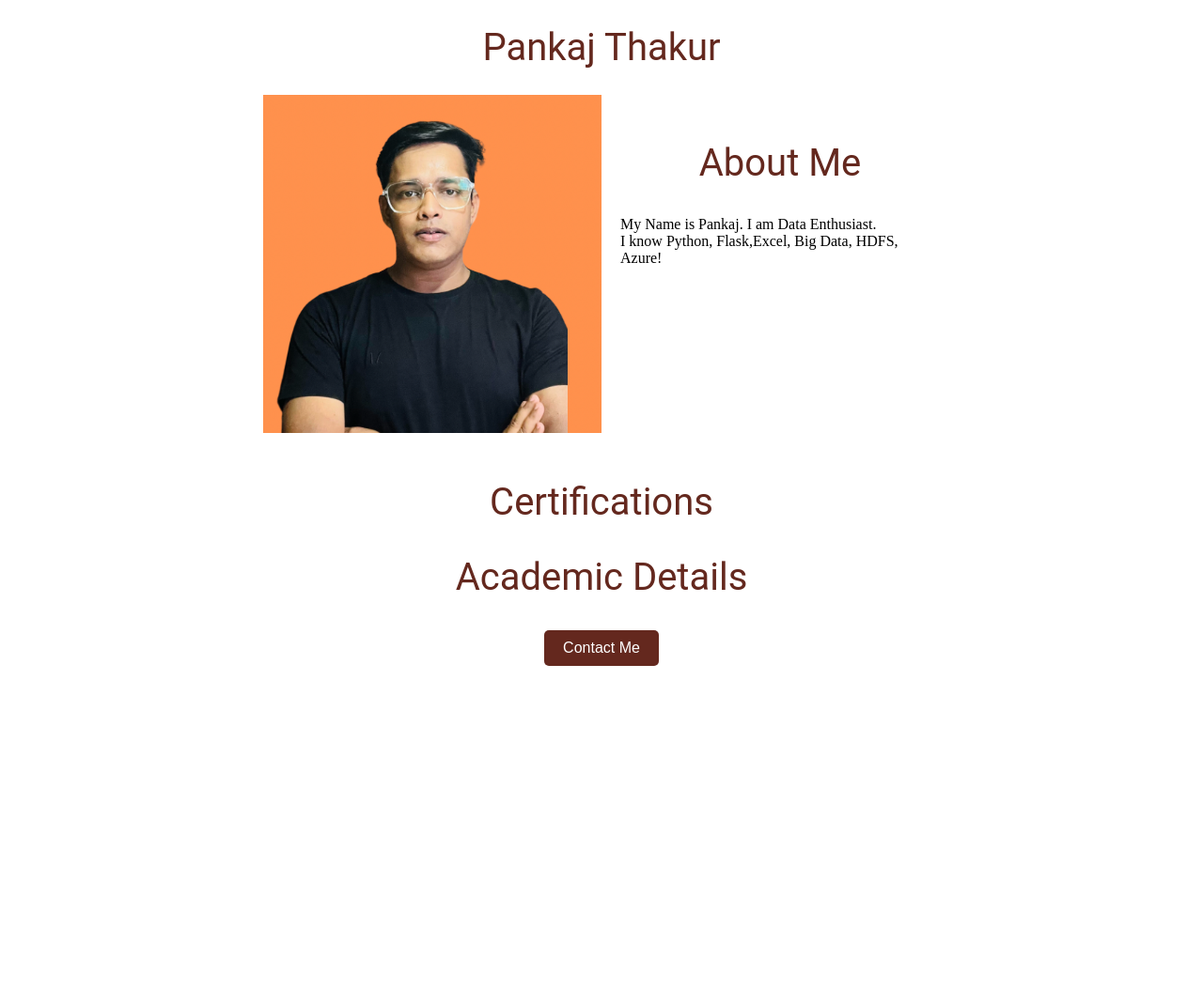
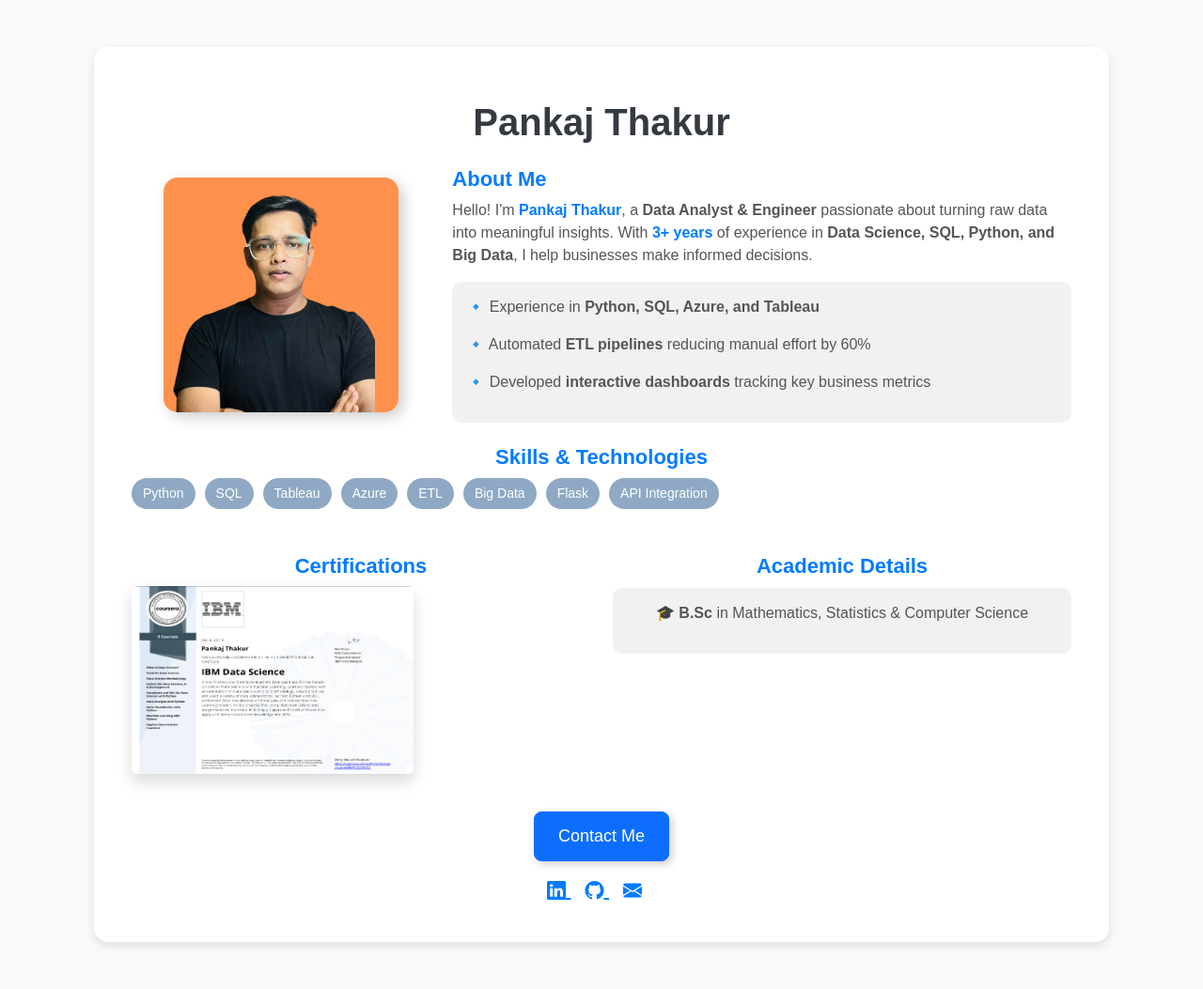
Before and after one commit to pankajthakur3999/webdev, a Flask app: page / in a window 1280 px wide. Shown: the whole page at 94% size. Before the commit the page ends 709 px from the top, so only its background shows below. Run offline with Flask 3, Linux system fonts and the light colour scheme.

Commit message:
Added Bootstrap

```diff
--- a/templates/home.html
+++ b/templates/home.html
@@ -1,94 +1,162 @@
 <!DOCTYPE html>
-<html>
+<html lang="en">
 <head>
-        <title>Pankaj Portfolio</title>
+    <meta charset="utf-8">
+    <meta name="viewport" content="width=device-width, initial-scale=1">
+    <link href="https://cdn.jsdelivr.net/npm/bootstrap@5.2.3/dist/css/bootstrap.min.css" rel="stylesheet">
+    <title>Pankaj Thakur - Portfolio</title>
     <style>
+        body {
+            padding: 50px 100px;
+            background-color: #f8f9fa;
+            font-family: 'Arial', sans-serif;
+        }
+        .container {
+            background: white;
+            padding: 40px;
+            border-radius: 15px;
+            box-shadow: 0px 4px 10px rgba(0, 0, 0, 0.1);
+        }
+        #photo {
+            width: 100%;
+            max-width: 250px;
+            border-radius: 15px;
+            box-shadow: 5px 5px 15px rgba(0, 0, 0, 0.2);
+        }
         h1 {
-                font-size: 40px;
-                font-family: Roboto;
-                font-weight: normal;
-                color: rgb(100, 40, 30);
-                text-align: center;
+            font-weight: bold;
+            color: #343a40;
         }
         h2 {
-                font-size: 40px;
-                font-family: Roboto;
-                font-weight: normal;
-                color: rgb(100, 40, 30);
-                text-align: center;
+            font-size: 22px;
+            font-weight: bold;
+            color: #007bff;
         }
-            #photo {
-                width: 50%;
-                height: 360px;
-                object-fit: cover;
-                display: block;
-                float: left; /* Moves the image to the left */
-                margin-right: 20px; /* Creates space between the image and text */
+        p {
+            font-size: 16px;
+            color: #555;
         }
-            .about-container {
-                overflow: hidden; /* Prevents layout breaking with floated elements */
-                margin-bottom: 50px; /* Adds space before the next section */
+        .highlight {
+            font-weight: bold;
+            color: #007bff;
         }
-
-            .about-text {
-                width: 45%;
-                font-family: Roboto, sans-serif;
-                color: rgb(80, 40, 30);
+        .skills-list {
             display: flex;
-                flex-direction: column;
-                justify-content: center;
-                margin-left: auto; /* Pushes it next to the image */
+            flex-wrap: wrap;
+            gap: 10px;
         }
-
-            .center-content {
-                clear: both; /* Ensures it appears below the floated elements */
-                text-align: center; /* Centers the elements */
-                margin-top: 50px; /* Adds space from the content above */
+        .skill-badge {
+            background-color: #8fa9c4;
+            color: white;
+            padding: 6px 12px;
+            border-radius: 20px;
+            font-size: 14px;
         }
-
-            #container {
-                max-width: 720px;
-                margin: 0 auto 0 auto;
+        .info-box {
+            background: #f1f1f1;
+            padding: 15px;
+            border-radius: 10px;
+            margin-top: 10px;
         }
-            button {
-                display: block;
-                margin: 20px auto; /* Centers the button */
-                padding: 10px 20px;
-                font-size: 16px;
-                background-color: rgb(100, 40, 30);
-                color: white;
-                border: none;
-                cursor: pointer;
-                border-radius: 5px;
+        .btn-custom {
+            font-size: 18px;
+            padding: 12px 25px;
+            border-radius: 8px;
+            box-shadow: 3px 3px 10px rgba(0, 0, 0, 0.2);
         }
-            button:hover {
-                background-color: rgb(80, 30, 20);
+        .social-icons a {
+            color: #007bff;
+            font-size: 20px;
+            margin-right: 15px;
+            transition: 0.3s;
         }
-
-            p {
-                font-family: Roboto;
-                font-weight: normal;
-                color: rgb(80, 40, 30);
+        .social-icons a:hover {
+            color: #0056b3;
         }
     </style>
 </head>
 <body>
-        <div id="container">
-            <h1>Pankaj Thakur</h1>
 
-            <div class="about-container">
-                <img id="photo" src="static/Passport_size_photo.png" alt="Pankaj Thakur">
-                <p class="about-text">
+<div class="container text-center">
+    <h1 class="mt-3 mb-4">Pankaj Thakur</h1>
+
+    <!-- Photo & About Me -->
+    <div class="row align-items-center mt-4">
+        <div class="col-md-4 text-center">
+            <img id="photo" class="img-fluid" src="static/Passport_size_photo.png" alt="Pankaj Thakur">
+        </div>
+        <div class="col-md-8 text-start">
             <h2>About Me</h2>
-                    My Name is Pankaj. I am Data Enthusiast. <br>
-                    I know Python, Flask,Excel, Big Data, HDFS, Azure!
+            <p>
+                Hello! I'm <span class="highlight">Pankaj Thakur</span>, a <strong>Data Analyst & Engineer</strong> passionate about
+                turning raw data into meaningful insights. With <span class="highlight">3+ years</span> of experience in
+                <strong>Data Science, SQL, Python, and Big Data</strong>, I help businesses make informed decisions.
             </p>
-            </div>
-            <div class="center-content">
-                    <h2>Certifications</h2>
-                    <h2>Academic Details</h2>
-                    <button>Contact Me</button>
+            <div class="info-box">
+                <p>🔹 Experience in <strong>Python, SQL, Azure, and Tableau</strong></p>
+                <p>🔹 Automated <strong>ETL pipelines</strong> reducing manual effort by 60%</p>
+                <p>🔹 Developed <strong>interactive dashboards</strong> tracking key business metrics</p>
             </div>
         </div>
+    </div>
+
+    <!-- Skills Section -->
+    <div class="mt-4">
+        <h2>Skills & Technologies</h2>
+        <div class="skills-list">
+            <span class="skill-badge">Python</span>
+            <span class="skill-badge">SQL</span>
+            <span class="skill-badge">Tableau</span>
+            <span class="skill-badge">Azure</span>
+            <span class="skill-badge">ETL</span>
+            <span class="skill-badge">Big Data</span>
+            <span class="skill-badge">Flask</span>
+            <span class="skill-badge">API Integration</span>
+        </div>
+    </div>
+
+    <!-- Certifications & Academic Details -->
+    <div class="row justify-content-center mt-5">
+        <div class="col-md-6">
+            <h2>Certifications</h2>
+            <div class="d-flex align-items-center mb-3 position-relative">
+                <a href="https://coursera.org/share/fcec99c7001585d4fe1acd0450aac314"
+                   target="_blank" class="cert-link">
+                    <img src="static/IBMcert.png"
+                         alt="IBM Certification"
+                         width="300" height="200"
+                         class="me-3 rounded shadow cert-img">
+
+                </a>
+            </div>
+        </div>
+        <div class="col-md-6">
+            <h2>Academic Details</h2>
+            <div class="info-box">
+                <p>🎓 <strong>B.Sc</strong> in Mathematics, Statistics & Computer Science</p>
+            </div>
+        </div>
+    </div>
+
+    <!-- Contact Section -->
+    <div class="text-center mt-4">
+        <button class="btn btn-primary btn-lg btn-custom">Contact Me</button>
+        <div class="social-icons mt-3">
+            <a href="https://linkedin.com/in/pankaj-thakur" target="_blank">
+                <i class="bi bi-linkedin"></i>
+            </a>
+            <a href="https://github.com/pankaj-thakur" target="_blank">
+                <i class="bi bi-github"></i>
+            </a>
+            <a href="mailto:pankajthakur@example.com">
+                <i class="bi bi-envelope-fill"></i>
+            </a>
+        </div>
+    </div>
+
+</div>
+
+<script src="https://cdn.jsdelivr.net/npm/bootstrap@5.2.3/dist/js/bootstrap.bundle.min.js"></script>
+<link rel="stylesheet" href="https://cdn.jsdelivr.net/npm/bootstrap-icons/font/bootstrap-icons.css">
 </body>
 </html>
```
Also changed, not shown: static/Coursera 6NWPC2637GGC.png (added), static/IBMcert.png (added), 1 other file. Lines whose indentation alone changed are shown as unchanged.
